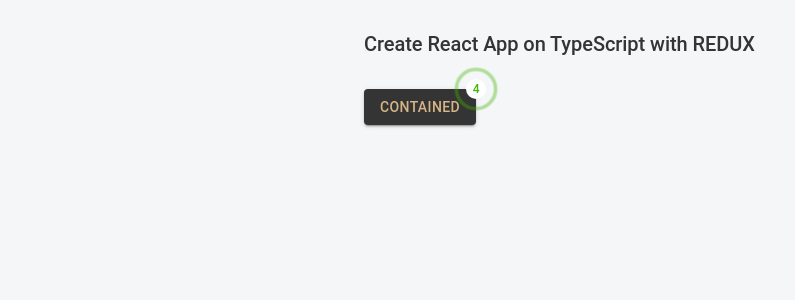
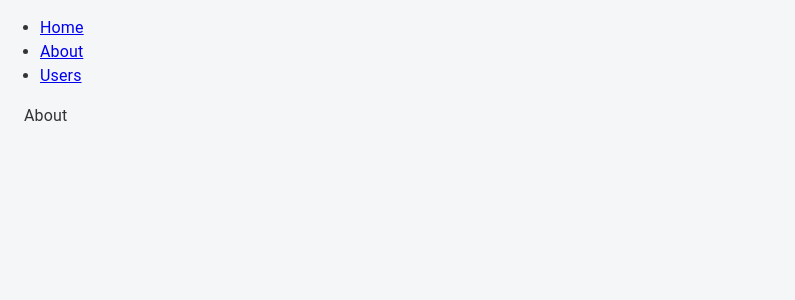
Before and after one commit to omadhalim/burak-react, a React (Create React App) app: page /about in a window 1280 px wide. Shown: the top 300 px of the page, without its empty margins (0-795 px from the left). Built offline with nearby package versions, Linux system fonts and the light colour scheme.

Commit message:
feat: create routing system

```diff
--- a/package.json
+++ b/package.json
@@ -13,6 +13,7 @@
     "react": "^18.2.0",
     "react-dom": "^18.0.0",
     "react-redux": "^7.2.8",
+    "react-router-dom": "^5.1.9",
     "react-scripts": "5.0.0",
     "typescript": "~4.1.5",
     "web-vitals": "^2.1.4"
@@ -21,7 +22,8 @@
     "@types/jest": "^27.5.2",
     "@types/node": "^17.0.45",
     "@types/react": "^18.2.48",
-    "@types/react-dom": "^18.2.18"
+    "@types/react-dom": "^18.2.18",
+    "@types/react-router-dom": "^5.3.3"
   },
   "scripts": {
     "start": "react-scripts start",
--- a/src/app/App.tsx
+++ b/src/app/App.tsx
@@ -1,26 +1,46 @@
 import React from "react";
 import "../css/app.css";
 import { Box, Button, Container, Stack, Typography } from "@mui/material";
-import { RippleBadge } from "./MaterialTheme/styled";
+import { Link, Route, Switch } from "react-router-dom";
+import { About } from "./screens/About";
+import { Users } from "./screens/Users";
 
 function App() {
     return (
-        <Container maxWidth="sm">
-            <Stack direction={"column"}>
-                <Box sx={{ my: 4 }}>
-                    <Typography variant="h4" component={"h4"}>
-                        Create React App on TypeScript with REDUX
-                    </Typography>
-                </Box>
-                <Box>
-                  <RippleBadge badgeContent={4}>
-                    <Button variant="contained">Contained</Button>
-                  </RippleBadge>
-                </Box>
 
-            </Stack>
-        </Container>
+      <div>
+        <nav>
+          <ul>
+            <li>
+              <Link to="/">Home</Link>
+            </li>
+            <li>
+              <Link to="/about">About</Link>
+            </li>
+            <li>
+              <Link to="/users">Users</Link>
+            </li>
+          </ul>
+        </nav>
+
+        <Switch>
+          <Route path="/about">
+            <About />
+          </Route>
+          <Route path="/users">
+            <Users />
+          </Route>
+          <Route path="/">
+            <Home />
+          </Route>
+        </Switch>
+      </div>
     );
 }
 
+function Home() {
+  return <h2>Home</h2>;
+}
+
+
 export default App;
--- /dev/null
+++ b/src/app/screens/About.tsx
@@ -0,0 +1,4 @@
+import { Container } from "@mui/material";
+export function About() {
+  return <Container>About</Container>;
+}
--- /dev/null
+++ b/src/app/screens/Users.tsx
@@ -0,0 +1,4 @@
+import { Container } from "@mui/material";
+export function Users() {
+  return <Container>Users</Container>;
+}
--- a/src/index.tsx
+++ b/src/index.tsx
@@ -8,6 +8,7 @@
 import { ThemeProvider } from '@mui/material/styles';
 import "./css/index.css";
 import theme from "./app/MaterialTheme";
+import { BrowserRouter as Router} from "react-router-dom";
 
 
 // const theme = createTheme();
@@ -17,7 +18,9 @@
     <Provider store={store}>
       <ThemeProvider theme={theme}>
         <CssBaseline />
-        <App />
+        <Router>
+          <App />
+        </Router>
       </ThemeProvider>
     </Provider>
   </React.StrictMode>,
```
Also changed, not shown: 1 other file (tests, documents, lock files or other folders).
